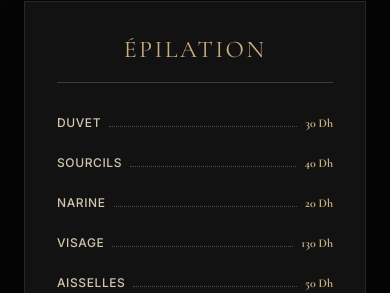
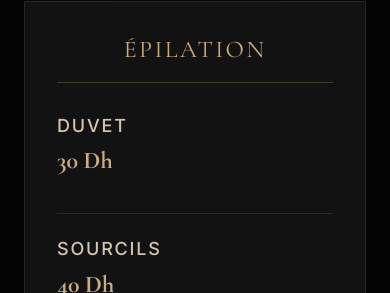
Before and after one commit to goodlustfrance-hash/bling, a React (Vite) app: page / in a window 390 px wide. Shown: the part 1275-1568 px from the top of the page. Built offline with nearby package versions, Linux system fonts and the light colour scheme.

Commit message:
feat(pricing): Improve pricing card layout and typography
Enhance the visual presentation of pricing details by adjusting card layouts, typography scales, and spacing. This change aims to create a more sophisticated and readable pricing section for Bling O Beauty's services.

```diff
--- a/src/App.tsx
+++ b/src/App.tsx
@@ -287,19 +287,19 @@ export default function App() {
                         animate={{ opacity: 1, y: 0 }}
                         transition={{ delay: idx * 0.05 }}
                         key={service.name}
-                        className="group"
+                        className="group border-b border-gold-900/10 pb-6 mb-6 last:border-0 last:mb-0"
                       >
-                        <div className="flex justify-between items-baseline gap-2 md:gap-4 mb-2">
-                          <span className="text-xs md:text-base font-medium text-gold-300 group-hover:text-gold-500 transition-colors uppercase tracking-wider leading-tight">
+                        <div className="flex flex-col sm:flex-row justify-between items-start sm:items-baseline gap-2 md:gap-6 mb-3">
+                          <span className="text-lg md:text-3xl font-medium text-gold-300 group-hover:text-gold-500 transition-colors uppercase tracking-widest leading-tight flex-1">
                             {service.name}
                           </span>
-                          <div className="flex-1 border-b border-dotted border-gold-900/30" />
-                          <span className="text-xs md:text-base font-serif font-bold text-gold-500 shrink-0">
+                          <div className="hidden sm:block flex-1 border-b border-dotted border-gold-900/30" />
+                          <span className="text-2xl md:text-5xl font-serif font-bold text-gold-500 shrink-0">
                             {service.price}
                           </span>
                         </div>
                         {service.description && (
-                          <p className="text-[10px] md:text-xs text-gold-400 font-light italic leading-relaxed">
+                          <p className="text-xs md:text-lg text-gold-400 font-light italic leading-relaxed max-w-2xl">
                             {service.description}
                           </p>
                         )}
```
